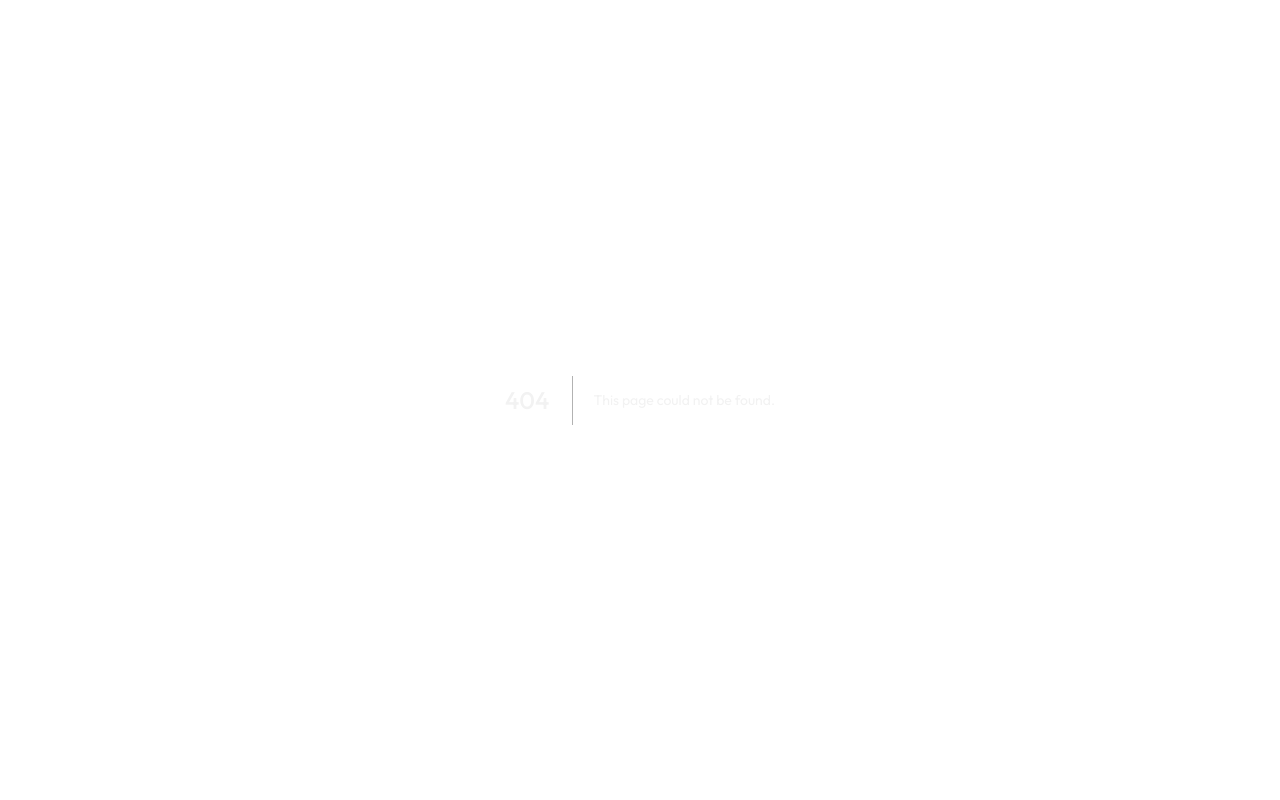
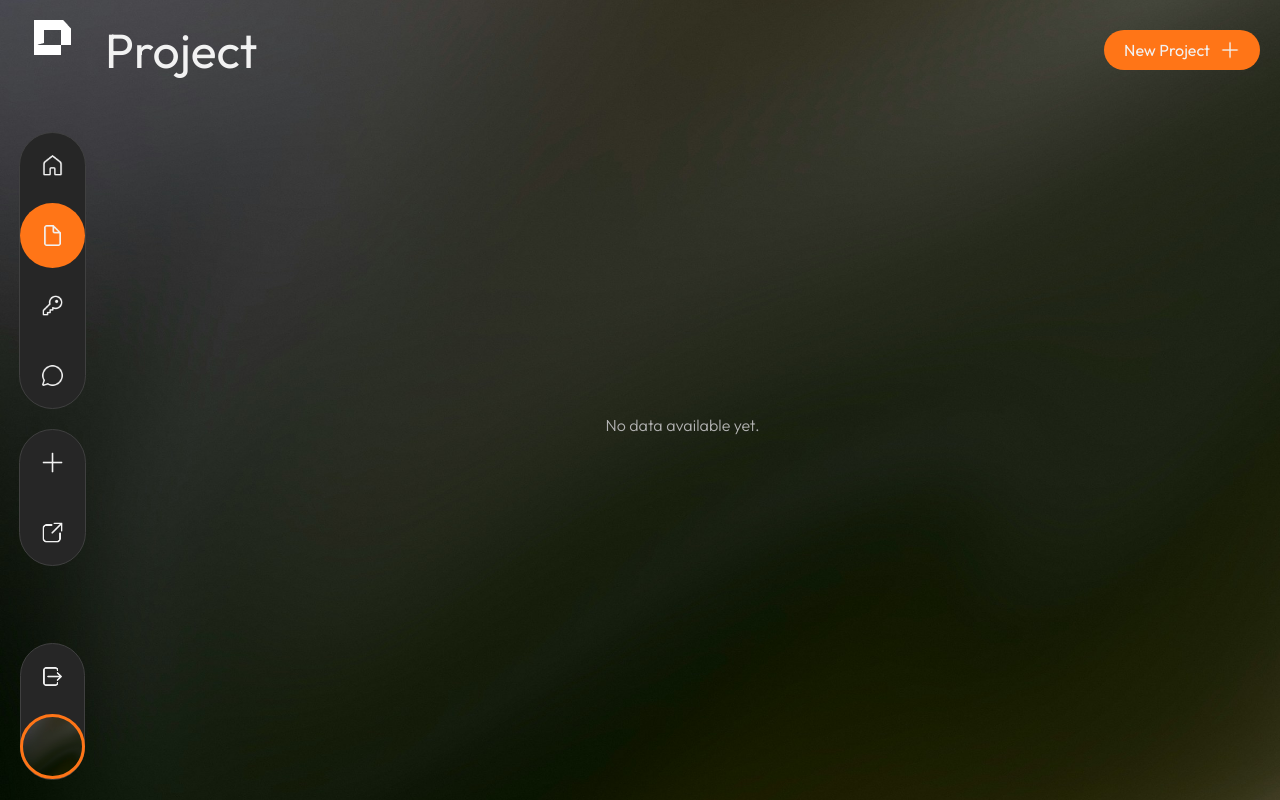
Before and after one commit to daffalde/portfolio4, a Next.js app in the folder frontend/: page /dashboard/project in a window 1280 px wide. Before the commit this address had no page. Built offline with nearby package versions, Linux system fonts and the light colour scheme.

Commit message:
feat:setup project dashboard

```diff
--- /dev/null
+++ b/frontend/app/dashboard/project/page.tsx
@@ -0,0 +1,27 @@
+import DbNavbar from "@/components/DbNavbar";
+import "../../../styles/dashboard/dashboardGlobal.css";
+import styles from "../../../styles/dashboard/dbHome.module.css";
+
+export default function DashboardProject() {
+  return (
+    <>
+      <div className="db-body">
+        <div className="db-page">
+          <DbNavbar />
+          <div className="db-content">
+            <div className="db-c-header">
+              <h2>Project</h2>
+              <button className="btn-main">
+                <p>New Project</p>
+                <img src="/add.png" alt="add icon" />
+              </button>
+            </div>
+            <div className={styles.homeContent}>
+              <p className="p-second">No data available yet.</p>
+            </div>
+          </div>
+        </div>
+      </div>
+    </>
+  );
+}
--- a/frontend/app/globals.css
+++ b/frontend/app/globals.css
@@ -56,3 +56,25 @@ p {
   font-size: 16px;
   font-weight: 300;
 }
+
+.btn-main {
+  display: flex;
+  justify-content: center;
+  align-items: center;
+  gap: 10px;
+  background-color: var(--primary);
+  border: none;
+  color: var(--text-main);
+  border-radius: 999px;
+  padding: 10px 20px;
+  cursor: pointer;
+}
+.btn-main img {
+  width: 20px;
+}
+.btn-main:hover {
+  opacity: 0.75;
+}
+.btn-main:active {
+  opacity: 0.5;
+}
```
